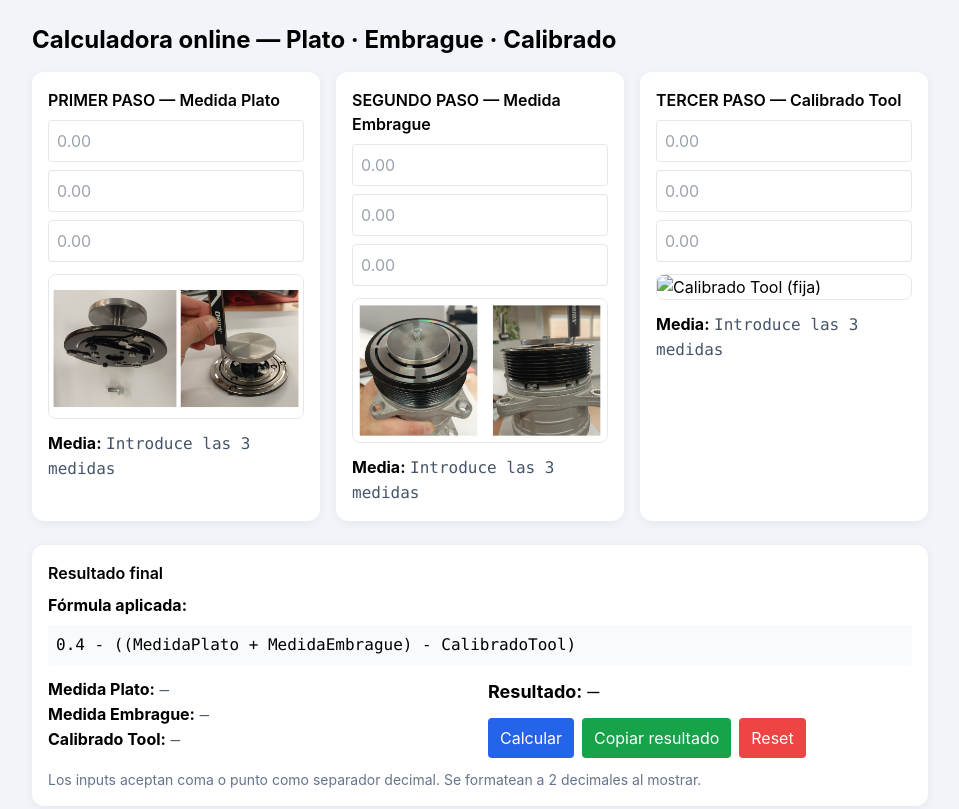
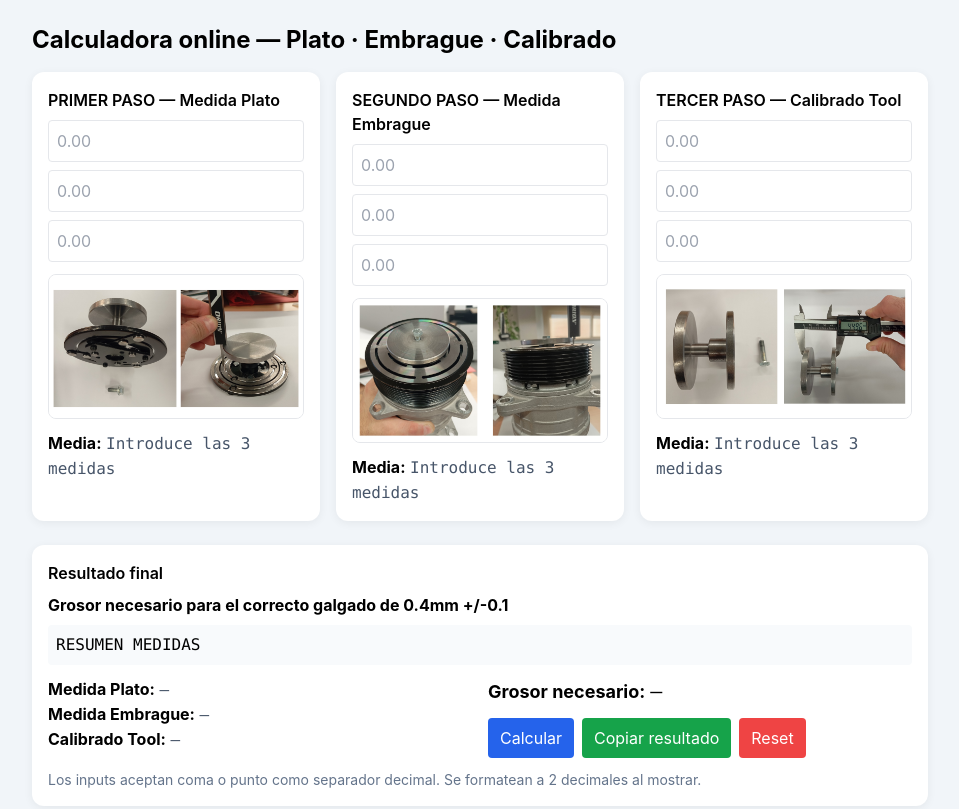
Before and after one commit to OlivaTorras/clearance_clutch-plate, a plain HTML site: page index.html in a window 1280 px wide. Shown: the top 809 px of the page, without its empty margins (160-1119 px from the left). Drawn offline with nearby package versions, Linux system fonts and the light colour scheme.

Commit message:
Update index.html

```diff
--- a/index.html
+++ b/index.html
@@ -63,7 +63,7 @@
         </div>
         <div class="mb-3">
           <!-- Imagen fija: coloca el archivo 'Calibrado-tool.jpg' en la misma carpeta que index.html -->
-          <img id="imgCalibrado" class="img-fixed" src="Calibrado-tool.jpg" alt="Calibrado Tool (fija)" />
+          <img id="imgCalibrado" class="img-fixed" src="Calibrado_tool.jpg" alt="Calibrado Tool (fija)" />
         </div>
         <div><strong>Media:</strong> <span id="mediaCalibrado" class="small-mono text-slate-600">—</span></div>
       </div>
@@ -72,8 +72,8 @@
     <!-- Resultado -->
     <div class="card mb-6">
       <h2 class="font-semibold mb-2">Resultado final</h2>
-      <p class="mb-2"><strong>Fórmula aplicada:</strong></p>
-      <pre class="p-2 bg-slate-50 rounded small-mono">0.4 - ((MedidaPlato + MedidaEmbrague) - CalibradoTool)</pre>
+      <p class="mb-2"><strong>Grosor necesario para el correcto galgado de 0.4mm +/-0.1</strong></p>
+      <pre class="p-2 bg-slate-50 rounded small-mono">RESUMEN MEDIDAS</pre>
 
       <div class="grid md:grid-cols-2 gap-4 mt-3">
         <div>
@@ -82,7 +82,7 @@
           <p><strong>Calibrado Tool:</strong> <span id="showCalibrado" class="small-mono text-slate-600">—</span></p>
         </div>
         <div>
-          <p class="text-lg"><strong>Resultado:</strong> <span id="resultado" class="text-xl font-mono">—</span></p>
+          <p class="text-lg"><strong>Grosor necesario:</strong> <span id="resultado" class="text-xl font-mono">—</span></p>
           <div class="mt-3 flex gap-2">
             <button id="calcular" class="px-3 py-2 rounded bg-blue-600 text-white">Calcular</button>
             <button id="copiar" class="px-3 py-2 rounded bg-green-600 text-white">Copiar resultado</button>
```
